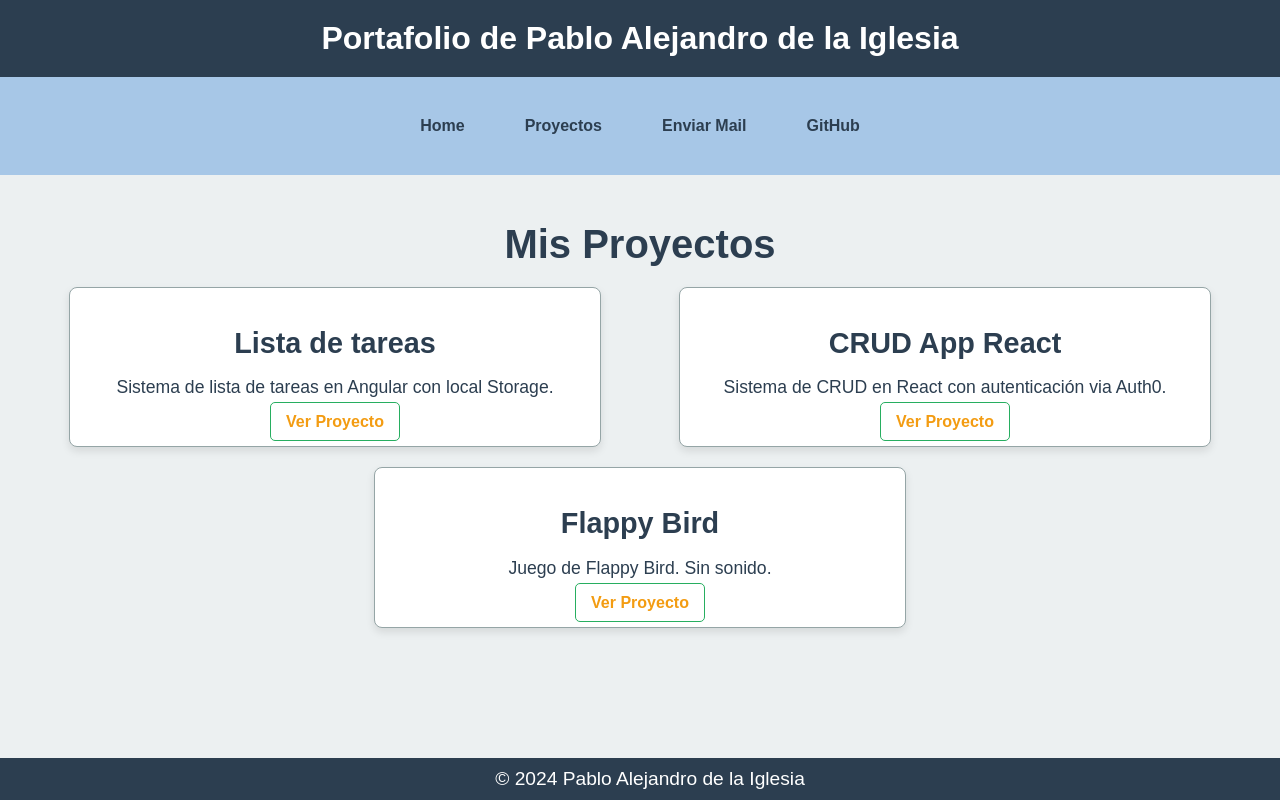
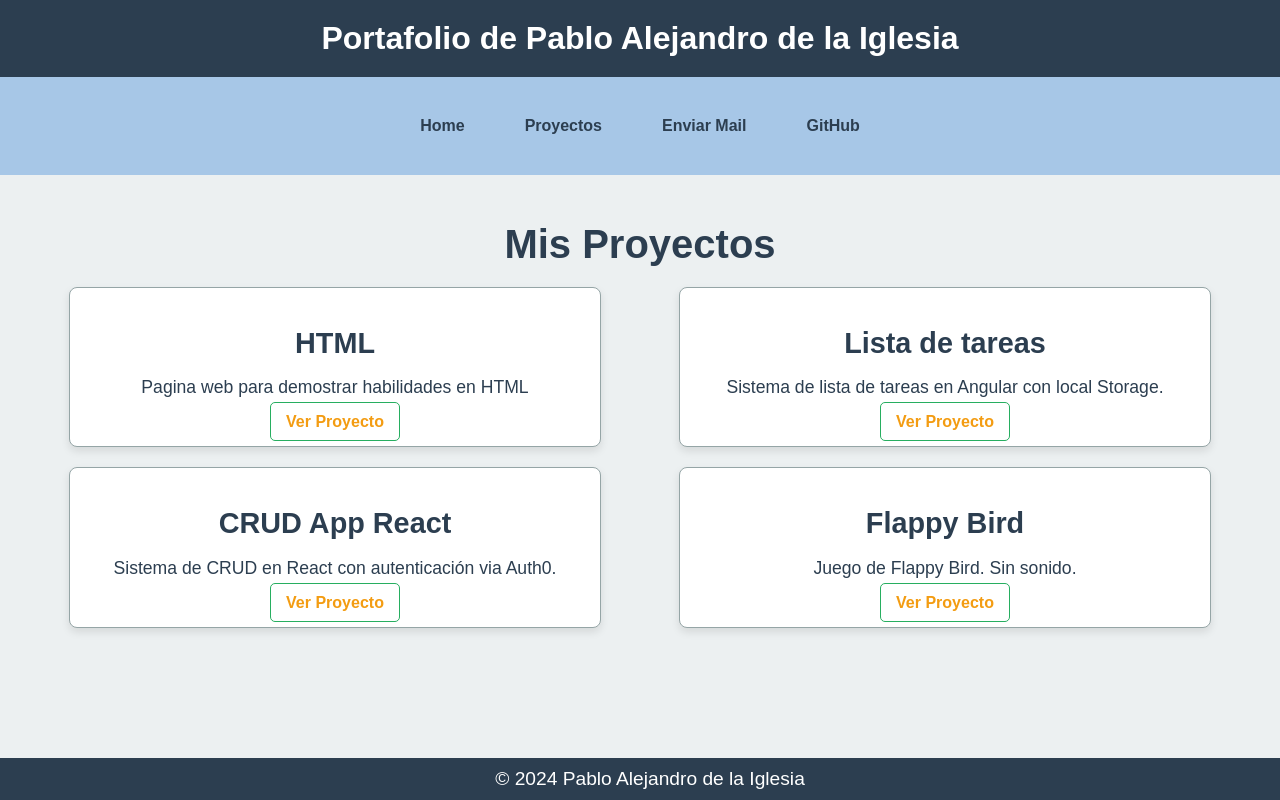
Before and after one commit to Lata1989/portfolio-entrega-programacion-3-coloquio, a React (Create React App) app: page /projects in a window 1280 px wide. Built offline with nearby package versions, Linux system fonts and the light colour scheme.

Commit message:
agregado el html al portfolio

```diff
--- a/src/pages/Home.jsx
+++ b/src/pages/Home.jsx
@@ -7,7 +7,7 @@ import foto from "../assets/io.jpg";
 export const Home = () => {
     return (
         <>
-            <h1>Bienvenido a mi Portafolio</h1>
+            <h1>Bienvenido a mi portfolio</h1>
             <div className="home">
                 <div className="left-content">
                     <p>
--- a/src/pages/Projects.jsx
+++ b/src/pages/Projects.jsx
@@ -4,6 +4,11 @@ import '../styles/projects.css';
 import nodirenada from '../assets/Johnny_Tightlips.png';
 
 const projectsData = [
+    {
+        name:'HTML',
+        description: `Pagina web para demostrar habilidades en HTML`,
+        url: `https://proyecto-html-vert.vercel.app/`
+    },
     {
         name: 'Lista de tareas',
         description: `Sistema de lista de tareas en Angular con local Storage.`,
@@ -18,7 +23,8 @@ const projectsData = [
         name: 'Flappy Bird',
         description: `Juego de Flappy Bird. Sin sonido.`,
         url: 'https://flappy-bird-ruby-eight.vercel.app/'
-    }
+    },
+
 ];
 
 export const Projects = () => {
```
